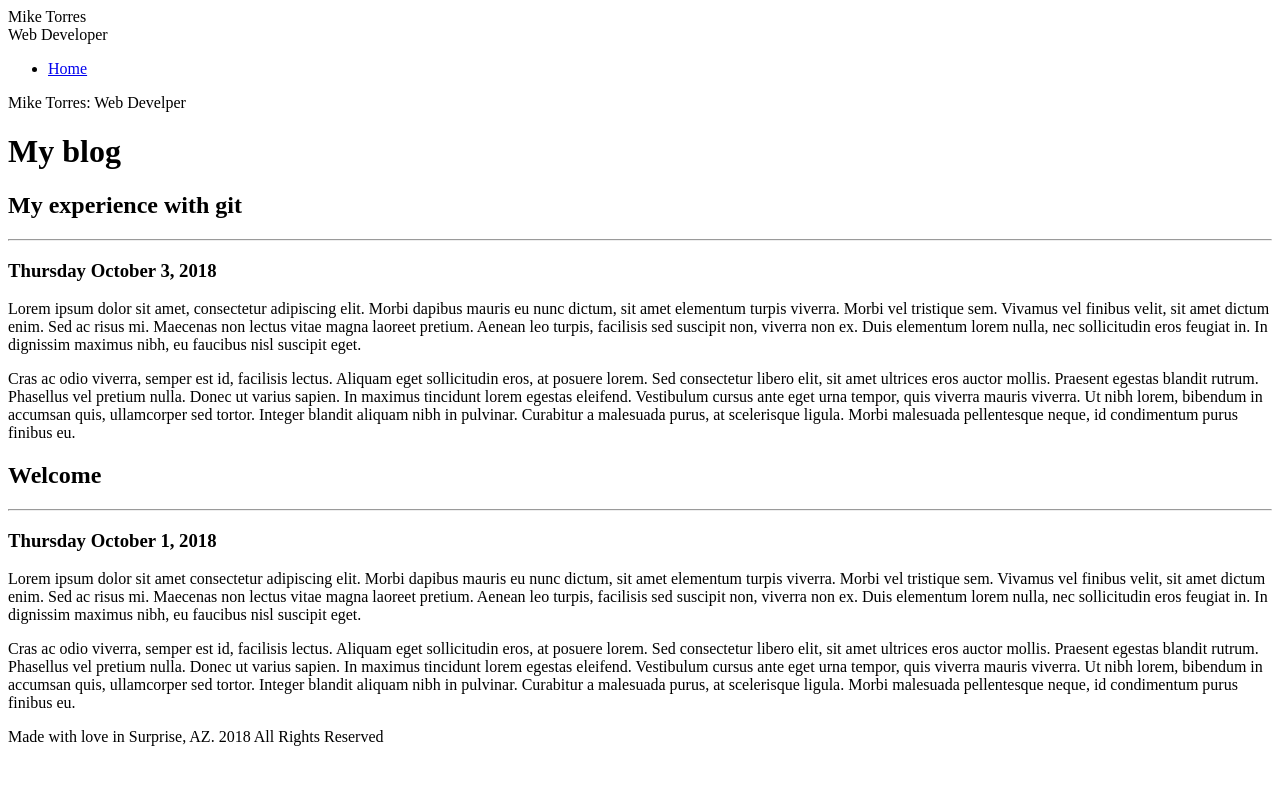
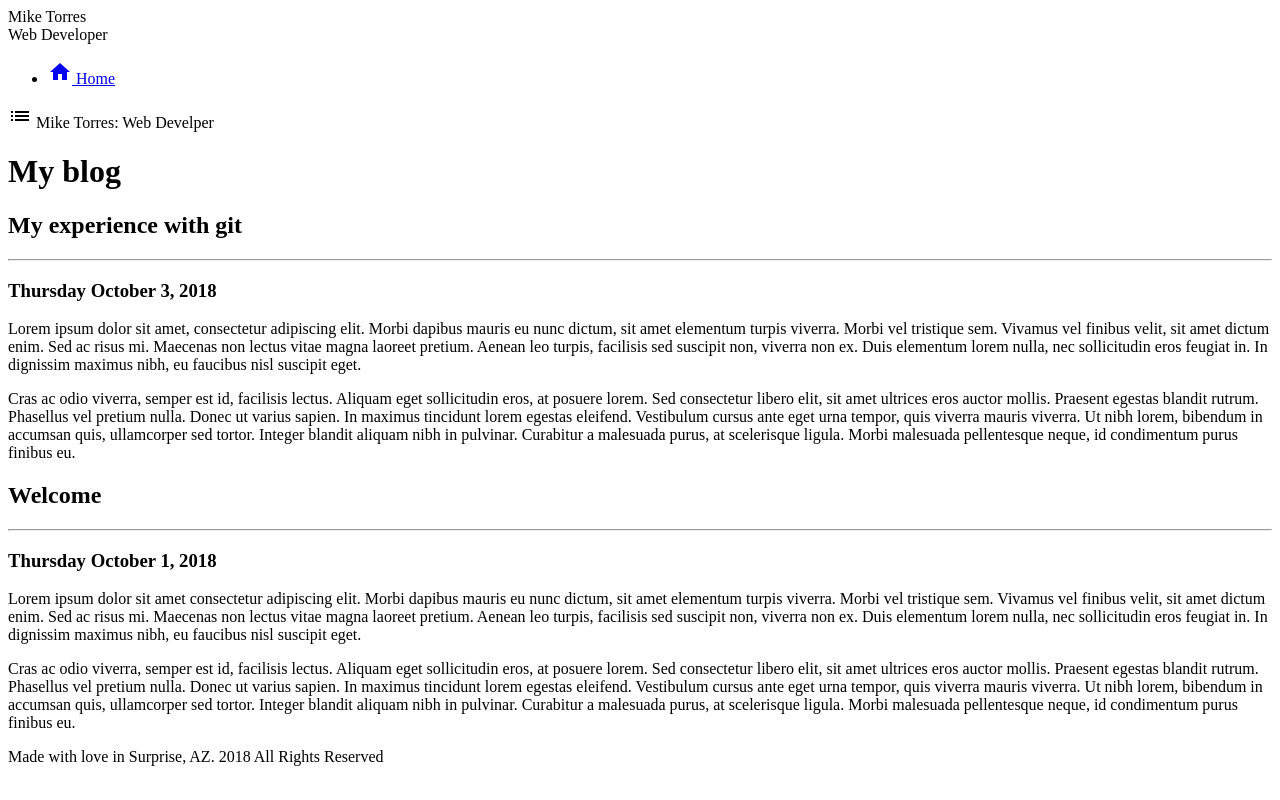
Before and after one commit to apolloproductionsdj/personal-blog, a plain HTML site: page index.html in a window 1280 px wide. Drawn offline with Linux system fonts and the light colour scheme.

Commit message:
Add Google Material Icons

```diff
--- a/index.html
+++ b/index.html
@@ -4,6 +4,7 @@
   <meta charset="UTF-8">
   <meta name="viewport" content="width=device-width, initial-scale=1.0">
   <meta http-equiv="X-UA-Compatible" content="ie=edge">
+  <link href="https://fonts.googleapis.com/icon?family=Material+Icons" rel="stylesheet"/>
   <title>Mike Torres - Web Developer</title>
 </head>
 <body>
@@ -14,7 +15,12 @@
           <div class="site-header">Mike Torres</div>
           <div class="site-subheader">Web Developer</div>
           <ul class="site-navigation">
-            <li><a href="index.html">Home</a></li>
+            <li>
+              <a href="index.html">
+                <i class="material-icons">home</i>
+                  Home
+              </a>
+            </li>
           </ul>
         </div>
       </nav>
@@ -22,6 +28,9 @@
       <main>
         <div class="menu">
           <div class="menu-icon" id="sidebarCollapse">
+            <i class="material-icons">
+              list
+            </i>
             <span class="mobile-header">Mike Torres: Web Develper</span>
           </div>
         </div>
@@ -41,11 +50,13 @@
           <p>
             Cras ac odio viverra, semper est id, facilisis lectus. Aliquam eget sollicitudin eros, at posuere lorem.
             Sed consectetur libero elit, sit amet ultrices eros auctor mollis. Praesent egestas blandit rutrum. Phasellus vel pretium nulla. Donec ut varius sapien. In maximus tincidunt lorem egestas eleifend. Vestibulum cursus ante
-              eget urna tempor, quis viverra mauris viverra. Ut nibh lorem, bibendum in accumsan quis, ullamcorper sed
+            eget urna tempor, quis viverra mauris viverra. Ut nibh
+            lorem, bibendum in accumsan quis, ullamcorper sed
             tortor. Integer blandit aliquam nibh in pulvinar. Curabitur a malesuada purus, at scelerisque ligula. Morbi
             malesuada pellentesque neque, id condimentum purus finibus eu.
             </p>
           </article>
+
           <article>
             <h2>Welcome</h2>
             <hr />
```
Lines whose indentation alone changed are shown as unchanged.
